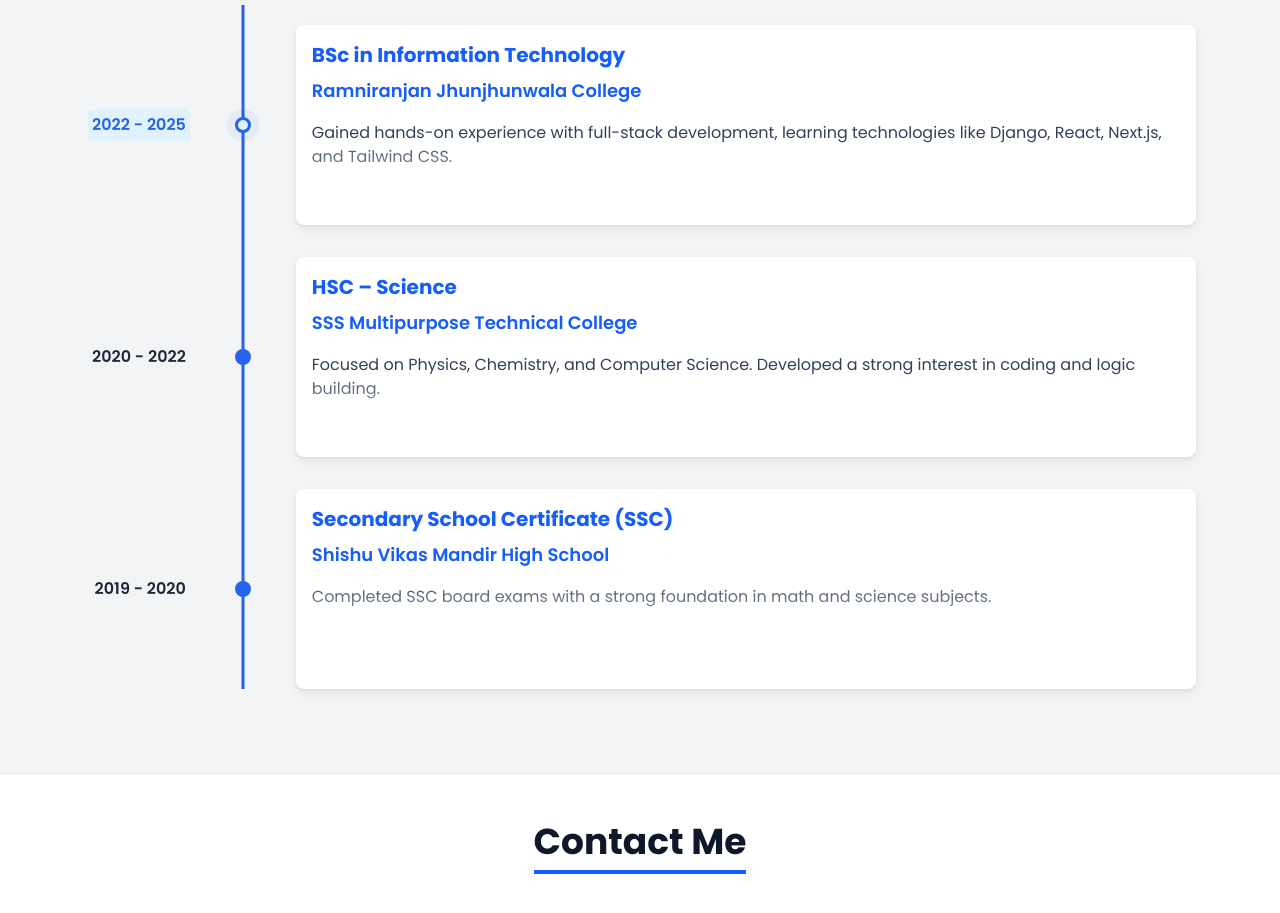
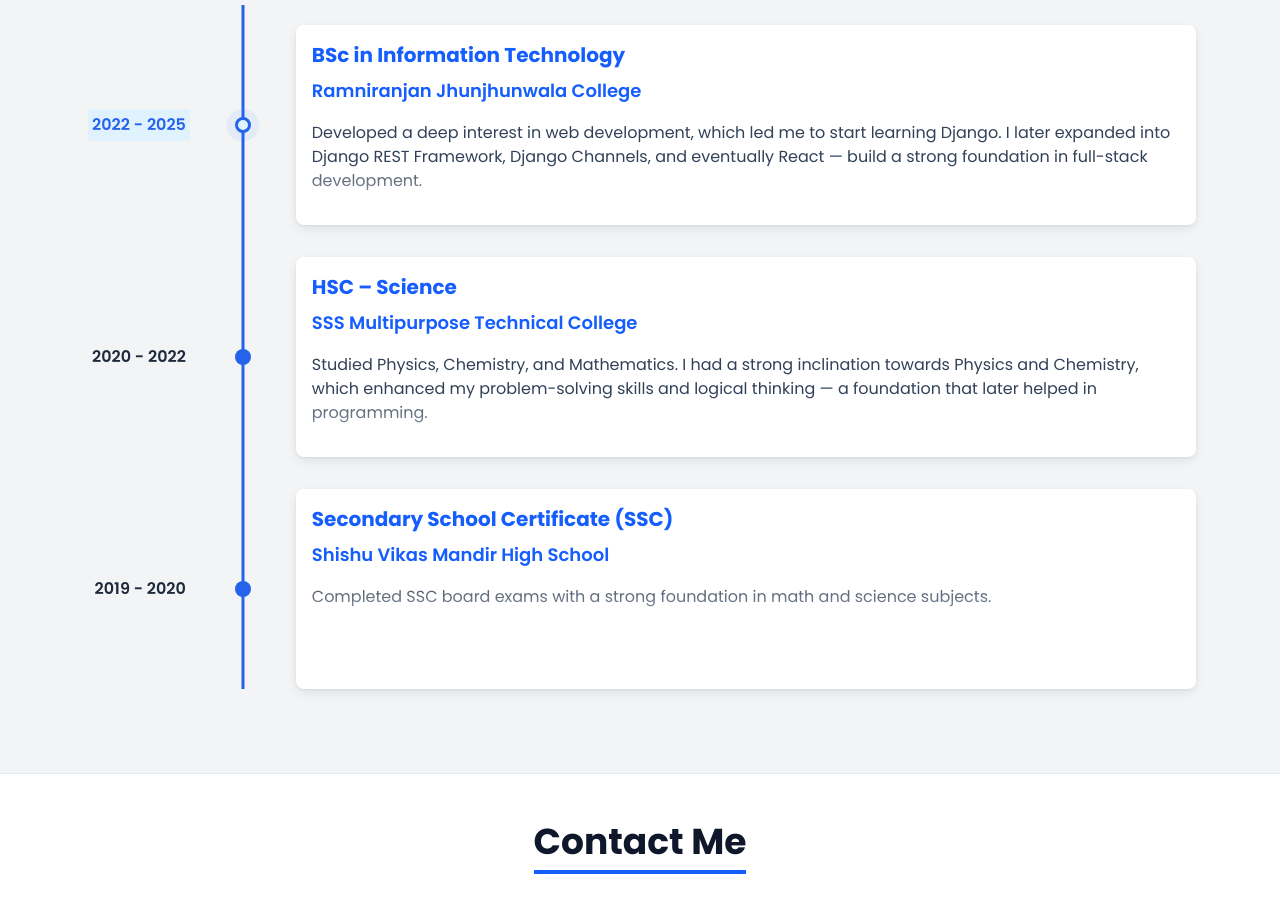
Before and after one commit to sumitbansode360/sumit-bansode-portfolio, a Next.js app: page / in a window 1280 px wide. Shown: the part 3820-4733 px from the top of the page. Built offline with nearby package versions, Linux system fonts and the light colour scheme.

Commit message:
education update

```diff
--- a/components/Education.jsx
+++ b/components/Education.jsx
@@ -16,7 +16,7 @@
     ),
     cardDetailedText: (
       <p className="text-base text-slate-700">
-        Gained hands-on experience with full-stack development, learning technologies like Django, React, Next.js, and Tailwind CSS.
+        Developed a deep interest in web development, which led me to start learning Django. I later expanded into Django REST Framework, Django Channels, and eventually React — build a strong foundation in full-stack development.
       </p>
     ),
   },
@@ -32,7 +32,7 @@
     ),
     cardDetailedText: (
       <p className="text-base text-slate-700">
-        Focused on Physics, Chemistry, and Computer Science. Developed a strong interest in coding and logic building.
+        Studied Physics, Chemistry, and Mathematics. I had a strong inclination towards Physics and Chemistry, which enhanced my problem-solving skills and logical thinking — a foundation that later helped in programming.
       </p>
     ),
   },
```
